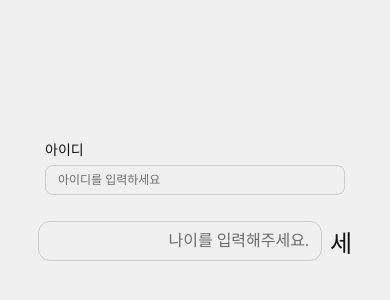
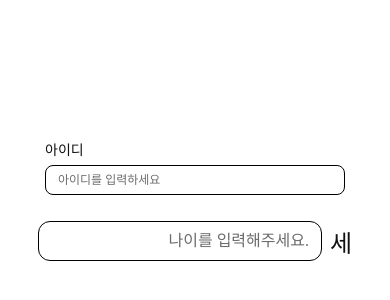
Before and after one commit to Capstone-Design-My-Nutritionist/MyNutritionist, a React Native app: screen / in a window 390 px wide. Shown: the part 222-522 px from the top of the page. Built offline with nearby package versions, Linux system fonts and the light colour scheme.

Commit message:
components:TextInputBox-Change Color

```diff
--- a/App.tsx
+++ b/App.tsx
@@ -17,7 +17,7 @@ const styles = StyleSheet.create({
     flex: 1,
     justifyContent: "center",
     alignItems: "center",
-    backgroundColor: "#f0f0f0",
+    backgroundColor: "#ffffff",
     gap: 20,
   },
 });
--- a/src/components/TextInputBox/LoginInputField.tsx
+++ b/src/components/TextInputBox/LoginInputField.tsx
@@ -31,9 +31,10 @@ const InputBox = styled.TextInput`
   height: 30px;
   font-size: 12px;
   font-family: "Pretendard-SemiBold";
-  color: #6c6c6c;
+  color: #111111;
   padding: 8px 12px;
-  border: 1px solid #ccc;
+  border: 1.5px solid;
+  border-color: "#111111";
   border-radius: 8px;
 `;
 
--- a/src/components/TextInputBox/SurveyInputField.tsx
+++ b/src/components/TextInputBox/SurveyInputField.tsx
@@ -32,9 +32,10 @@ const StyledInput = styled.TextInput`
   height: 40px;
   font-size: 16px;
   font-family: "Pretendard-SemiBold";
-  color: #6c6c6c;
+  color: #111111;
   padding : 0px 12px;
-  border: 1px solid #ccc;
+  border: 1.5px solid;
+  border-color: "#111111";
   border-radius: 12px;
   margin-right: 8px;
   text-align: right;
```
